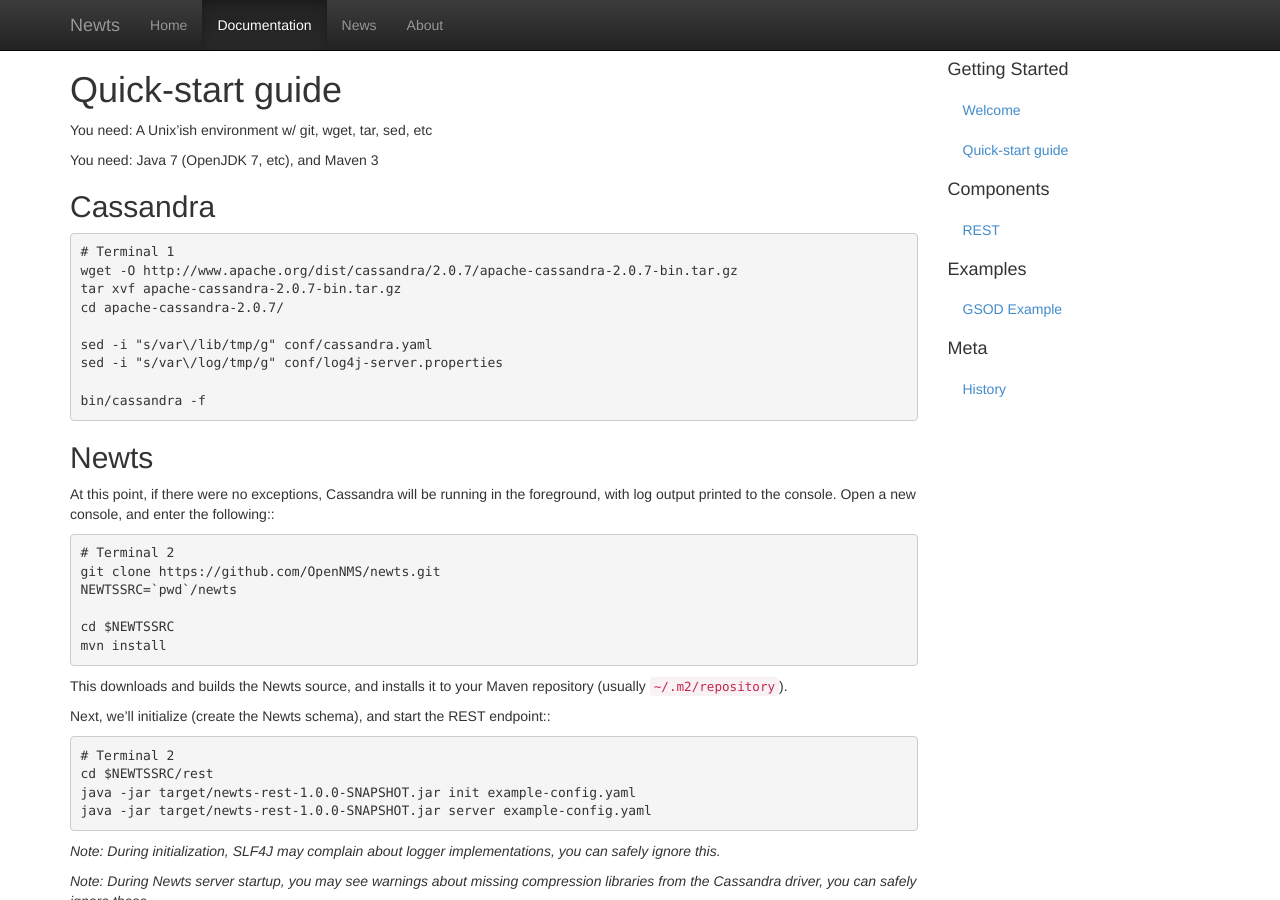
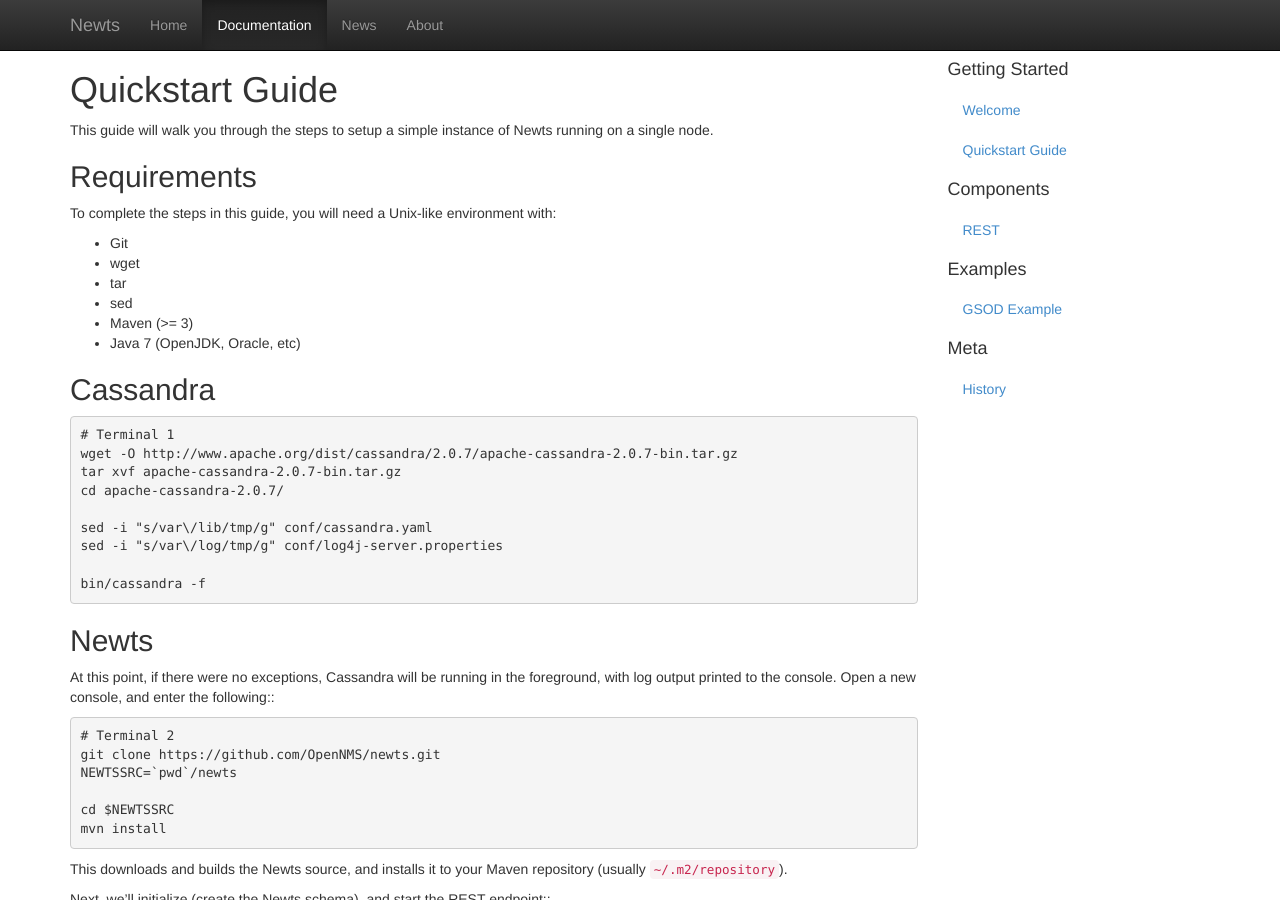
Before and after one commit to OpenNMS/newts, a Jekyll site: the page built from docs/quickstart.markdown, in a window 1280 px wide and 900 px high. Built offline with Jekyll 4.4.1, drawn with Linux system fonts in a browser that asks for light colours.

Commit message:
some doc/quickstart work

```diff
--- a/docs/quickstart.markdown
+++ b/docs/quickstart.markdown
@@ -1,13 +1,24 @@
 ---
 layout: docs
-title: Quick-start guide
+title: Quickstart Guide
 prev_section: home
 permalink: /docs/quickstart/
 ---
 
-You need: A Unix'ish environment w/ git, wget, tar, sed, etc
+This guide will walk you through the steps to setup a simple instance of
+Newts running on a single node.
 
-You need: Java 7 (OpenJDK 7, etc), and Maven 3
+Requirements
+------------
+To complete the steps in this guide, you will need a Unix-like environment with:
+
+ * Git
+ * wget
+ * tar
+ * sed
+ * Maven (>= 3)
+ * Java 7 (OpenJDK, Oracle, etc)
+
 
 Cassandra
 ---------
```
